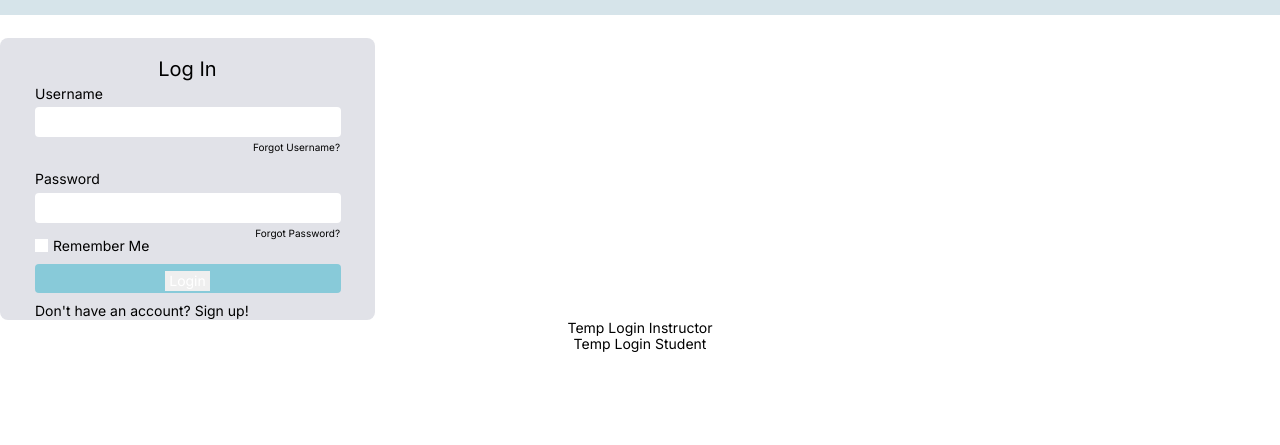
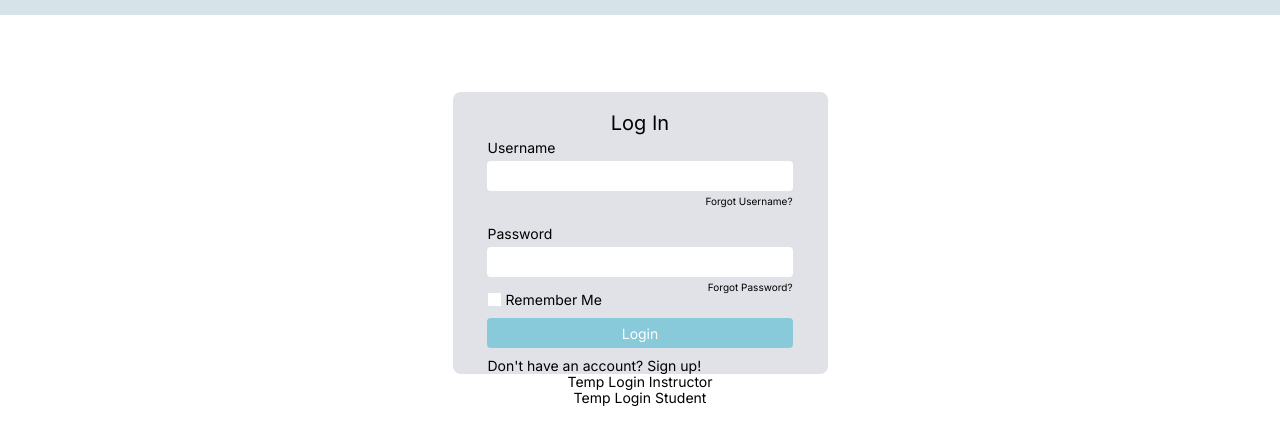
Before and after one commit to xlab-classes/cse442-spring2022-team-three-dogs-and-two-cats, a plain HTML site: page loginPages/home_login.html in a window 1280 px wide. Shown: the part 105-550 px from the top of the page. Drawn offline with Linux system fonts and the light colour scheme.

Commit message:
fit layout

```diff
--- a/loginPages/home_login.html
+++ b/loginPages/home_login.html
@@ -53,8 +53,7 @@
           </svg>
         </div>
 
-        <form action="/login" method="get" id="login-form">
-          <div class="home_login-login">
+        <form action="/login" method="get" id="login-form" class="home_login-login">
           <span class="home_login-title">Log In</span>
 
           <!-- enter username -->
@@ -82,14 +81,17 @@
             <span class="home_login-remembermetext">Remember Me</span>
           </div>
           <!-- click login button -->
-            <div class="home_login-loginbutton">
+          <!-- <div class="home_login-loginbutton">
             <input type="submit" value="Login" class="home_login-logintext">
-            </div>
+          </div> -->
+          <button class="home_login-loginbutton" type="submit">
+            <span class="home_login-logintext"> Login</span>
+          </button>
+
 
           <a href="sign_up.html" class="home_login-signup">
             Don&apos;t have an account? Sign up!
           </a>
-          </div>
         </form>
 
         <a href="../instructorPages/home_instructor.html" class="home_login-templogininstructor">
```
Lines whose indentation alone changed are shown as unchanged.
